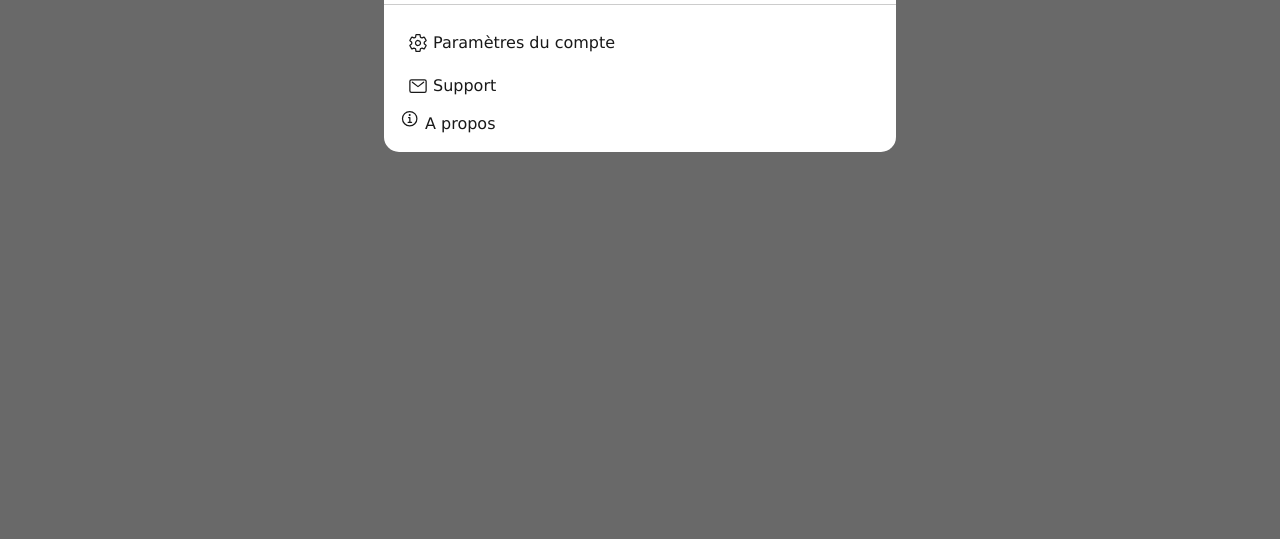
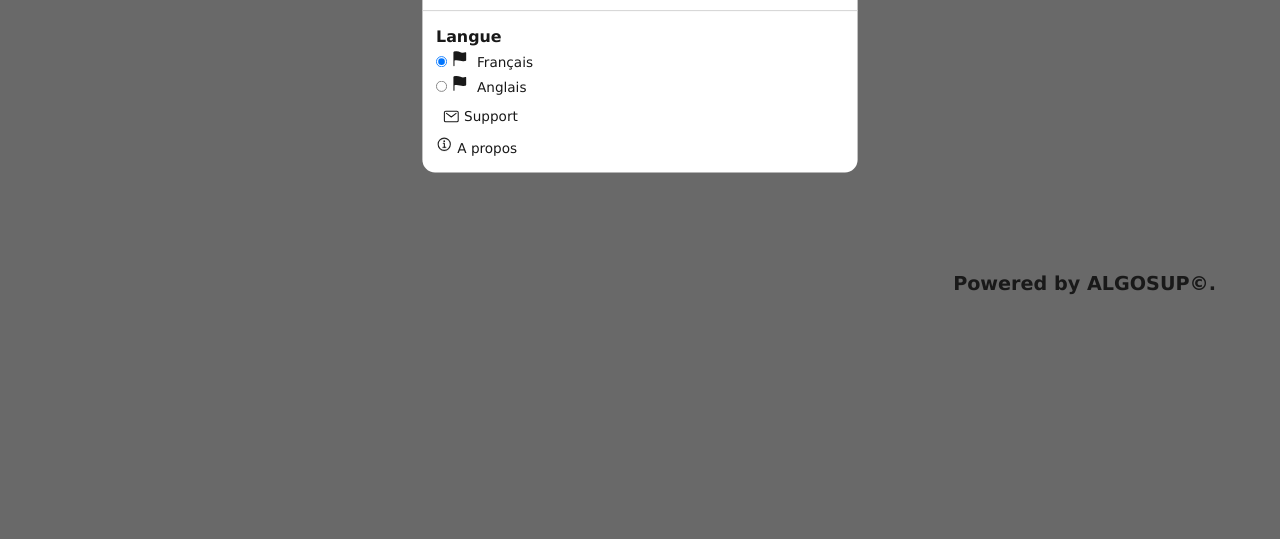
Before and after one commit to algosup/2022-2023-project-2-factory-display-Project-4-group, a website: page public/settings.html in a window 1280 px wide. Shown: the part 261-800 px from the top of the page. Drawn offline with nearby package versions, Linux system fonts and the light colour scheme.

Commit message:
update of settings.css

```diff
--- a/public/css/about.css
+++ b/public/css/about.css
@@ -29,7 +29,7 @@
     margin-left: -25px;
 }
 .tooltip::before {
-    border-bottom-color: #666;
+    border-bottom-color: whitesmoke;
     border-width: 30px;
     margin-left: -30px;
 }
--- a/public/css/settings.css
+++ b/public/css/settings.css
@@ -95,6 +95,7 @@
     background-color: var(--c-bg-primary);
     transition: background-color .30s ease;
     border-radius: 15px;
+	transform: scale(0.85);
   }
 
   .menu-header {
@@ -194,3 +195,17 @@
     font-size: 20px;
     margin-top: 2px;
   }
+
+  .menu-footer {
+	width: 95vw;
+	position: absolute;
+
+  }
+
+  .menu-footer-item-title {
+	margin-top: 75px;
+	height: 10vh;
+	text-align: end;
+	font-size: 1.2rem;
+	font-weight: 700;
+  }
--- a/public/settings.html
+++ b/public/settings.html
@@ -53,12 +53,41 @@
               </div>
           </div>
           <div class="menu-body">
-              <a href="#"><ion-icon name="settings-outline"></ion-icon>Paramètres du compte</a>
-              <a href="mailto:appnewsnetworksup@gmail.com?subject=Problème/Requête"><ion-icon name="mail-outline"></ion-icon>Support</a>
+			  <div class="menu-body-item">
+				  <h3 class="menu-body-item-title">Langue</h3>
+				  <div class="menu-body-item-content">
+					  <div class="menu-body-item-content-item">
+						  <input type="radio" id="fr" name="lang" checked />
+						  <label for="fr">
+							  <span>
+								  <ion-icon name="flag"></ion-icon> Français
+							  </span>
+						  </label>
+					  </div>
+					  <div class="menu-body-item-content-item">
+						  <input type="radio" id="en" name="lang" />
+						  <label for="en">
+							  <span>
+								  <ion-icon name="flag"></ion-icon> Anglais
+							  </span>
+						  </label>
+					  </div>
+					  <div class="menu-body-item-content-item">
+					  </div>
+				  </div>
+		  </div>
+				  <a href="mailto:appnewsnetworksup@gmail.com?subject=Problème/Requête"><ion-icon name="mail-outline"></ion-icon>Support</a>
 			<div class="btn">
 				<div class="tooltip">Notre projet est ici pour vous aider à communiquer avec vos employés.</div><ion-icon name="information-circle-outline"></ion-icon>A propos
 			</div>
           </div>
       </div>
+	  <div>
+		<div class="menu-footer">
+			<div class="menu-footer-item">
+				<h3 class="menu-footer-item-title">Powered by ALGOSUP©.</h3>
+			</div>
+		</div>
+	</div>
       </body>
 </html>
```
